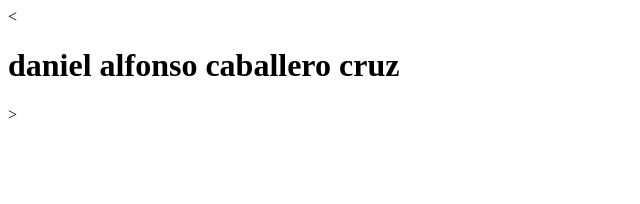
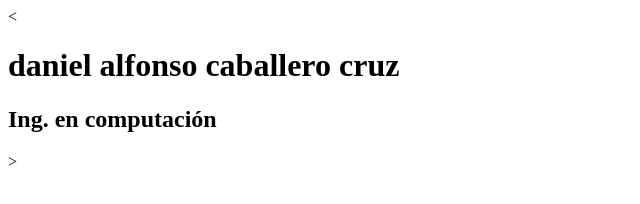
Before and after one commit to Ponchu/ProyectoPrueba, a plain HTML site: page index.html in a window 1280 px wide. Shown: the whole page, without its empty margins (0-640 px from the left). Drawn offline with Linux system fonts and the light colour scheme.

Commit message:
segunda prueba

```diff
--- a/index.html
+++ b/index.html
@@ -5,5 +5,6 @@
 </head>
 <body>
 <h1>daniel alfonso caballero cruz</h1>
+<h2>Ing. en computación</h2>
 </body>
 </html>>
```
